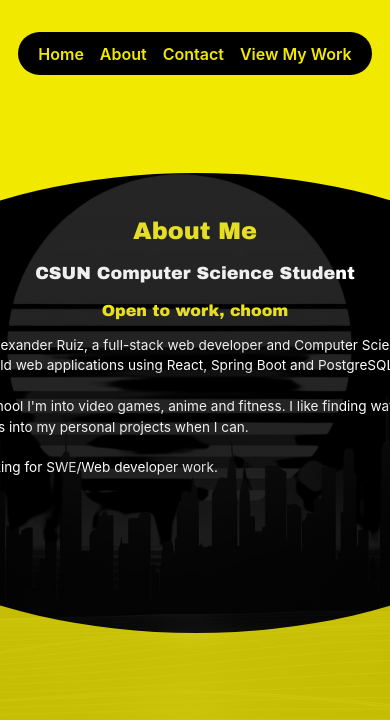
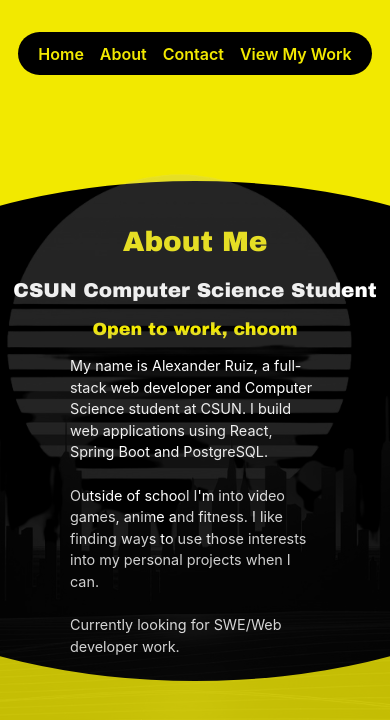
Before and after one commit to AlexRz101/Personal-Portfolio, a React (Vite) app in the folder Portfolio/: page /about in a window 390 px wide. Shown: the top 720 px of the page. Built offline with nearby package versions, Linux system fonts and the light colour scheme.

Commit message:
updated responsiveness again

```diff
--- a/Portfolio/src/pages/About.tsx
+++ b/Portfolio/src/pages/About.tsx
@@ -12,7 +12,7 @@
             style={{ '--bg-image': `url(${cityBg})` } as React.CSSProperties}
         >
             {/* Navbar centered at top */}
-            <div className="flex justify-center items-start py-8 w-full">
+            <div className="flex flex-wrap justify-center items-start py-8 w-full">
                 <Navbar
                     navBarColor="bg-black"
                     textColor="text-[#f2e900]"
@@ -21,7 +21,7 @@
             </div>
 
             {/* Page content below */}
-            <div className="flex flex-col items-center justify-center text-center h-[70%] mx-auto text-left">
+            <div className="flex flex-col items-center justify-center text-center h-[70%] mx-auto text-left pt-14 md:pt-0">
                 <div className="about-ellipse flex flex-col items-center gap-3 bg-black rounded-[50%] px-32 pt-10 pb-20">
                     <h1 className="text text-[#f2e900]">About Me</h1>
                     <h2 className="text text-white">CSUN Computer Science Student</h2>
--- a/Portfolio/src/pages/Contact.tsx
+++ b/Portfolio/src/pages/Contact.tsx
@@ -26,7 +26,7 @@
 
 function Contact() {
   return (
-    <div className="contact-page bg-[#1a1a1a]">
+    <div className="contact-page bg-[#1a1a1a] pb-6">
 
       <div className="flex justify-center items-start py-8">
         <Navbar
--- a/Portfolio/src/pages/Home.tsx
+++ b/Portfolio/src/pages/Home.tsx
@@ -13,14 +13,14 @@
     >
 
       {/* Left Side */}
-      <div className="flex flex-col justify-center items-start home-left z-3">
+      <div className="flex flex-wrap flex-col justify-center items-start home-left z-3">
 
         <p className="text text-lg underline"> WORK IN PROGRESS </p> <br></br>
-        <h1 className="home-h1 cyberpunk leading-none whitespace-nowrap [text-shadow:0_0_10px_#00f0ff,0_0_20px_#00f0ff44]">
+        <h1 className="home-h1 cyberpunk leading-none text-4xl md:text-6xl [text-shadow:0_0_10px_#00f0ff,0_0_20px_#00f0ff44]">
           Alexander Ruiz
         </h1>
 
-        <h2 className="home-h2 cyberpunk leading-none whitespace-nowrap [text-shadow:0_0_10px_#00f0ff,0_0_20px_#00f0ff44]">
+        <h2 className="home-h2 cyberpunk leading-none text-2xl md:text-4xl [text-shadow:0_0_10px_#00f0ff,0_0_20px_#00f0ff44]">
           Web Developer/SWE
         </h2>
 
@@ -44,7 +44,7 @@
       </div>
 
       {/* Vertical Line */}
-      <div id="vertical-line" />
+      <div id="vertical-line" className="hidden md:block" />
 
       {/* Right Side */}
       <div className="flex hidden md:flex items-center justify-end w-1/2">
--- a/Portfolio/src/pages/Projects.tsx
+++ b/Portfolio/src/pages/Projects.tsx
@@ -8,7 +8,7 @@
 
 function Projects() {
     return (
-        <div className="projects-page bg-[#1a1a1a] pb-10">
+        <div className="projects-page bg-[#1a1a1a] pb-6">
 
             {/* Navbar */}
             <div className="flex justify-center items-center py-8">
--- a/Portfolio/src/styles/About.css
+++ b/Portfolio/src/styles/About.css
@@ -44,6 +44,20 @@
 .about-page h2 { font-size: 1.1rem; }
 .about-page h3 { font-size: 1rem; }
 .about-page p  { font-size: 0.85rem; }
+
+@media (max-width: 767px) {
+    .about-content {
+        max-width: 250px;
+        width: 100%;
+    }
+    .about-page h1 { font-size: 1.75rem; }
+    .about-page h2 { font-size: 1.25rem; }
+    .about-page h3 { font-size: 1.1rem; }
+    .about-page p  { font-size: 0.9rem; }
+    .leftImage { width: 350px; }
+    .rightImage { width: 350px; }
+    .about-ellipse { width: 900px; height: 500px; }
+}
 
 @media (min-width: 768px) {
     .about-page h1 { font-size: 1.75rem; }
```
